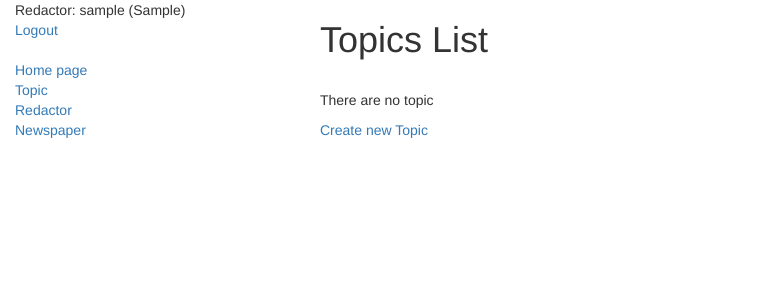
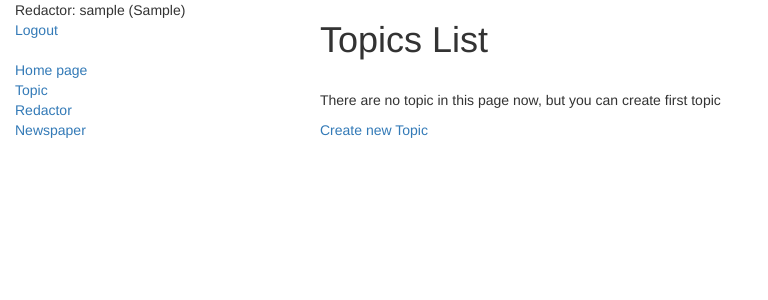
Before and after one commit to muhactive/newspaper-agency, a Django app: page /topics/ in a window 1280 px wide. Shown: the top 300 px of the page, without its empty margins (0-768 px from the left). Run offline with Django 3.2, Linux system fonts and the light colour scheme; the visitor is signed in with stand-in values (Sample User, id 1); data that the repository does not hold is empty; some libraries are stand-ins or nearby versions.

Commit message:
fix toipic_list.html add new link UPDATE & DELETE and build table view

```diff
--- a/templates/newspaper/topic_list.html
+++ b/templates/newspaper/topic_list.html
@@ -3,13 +3,30 @@
 {% block content %}
   <h1> Topics List</h1>
   <br>
-  {% for topic in topic_list %}
-  <ul>
-    <li><a href="#">{{ topic.topic }}</a> </li>
-    <hr>
-  </ul>
-  {% empty %}
-    <p>There are no topic</p>
-  {% endfor %}
+  {% if topic_list %}
+    <table class="table">
+      <tr>
+        <th>Id</th>
+        <th>Topic</th>
+        <th>Update</th>
+        <th>Create</th>
+      </tr>
+
+    {% for topic in topic_list %}
+    <tr>
+      <td>{{ topic.id }}</td>
+      <td>{{ topic.topic }}</td>
+      <td>
+        <a href="{% url 'newspaper:topic-update' pk=topik.id %}">Update</a>
+      </td>
+      <td>
+        <a href="{% url 'newspaper:topic-delete' pk=topik.id %}">Delete</a>
+      </td>
+    </tr>
+    {% endfor %}
+    </table>
+  {% else %}
+    <p>There are no topic in this page now, but you can create first topic</p>
+  {% endif %}
   <p><a href="{% url 'newspaper:topic-create' %}">Create new Topic</a></p>
 {% endblock %}
```
